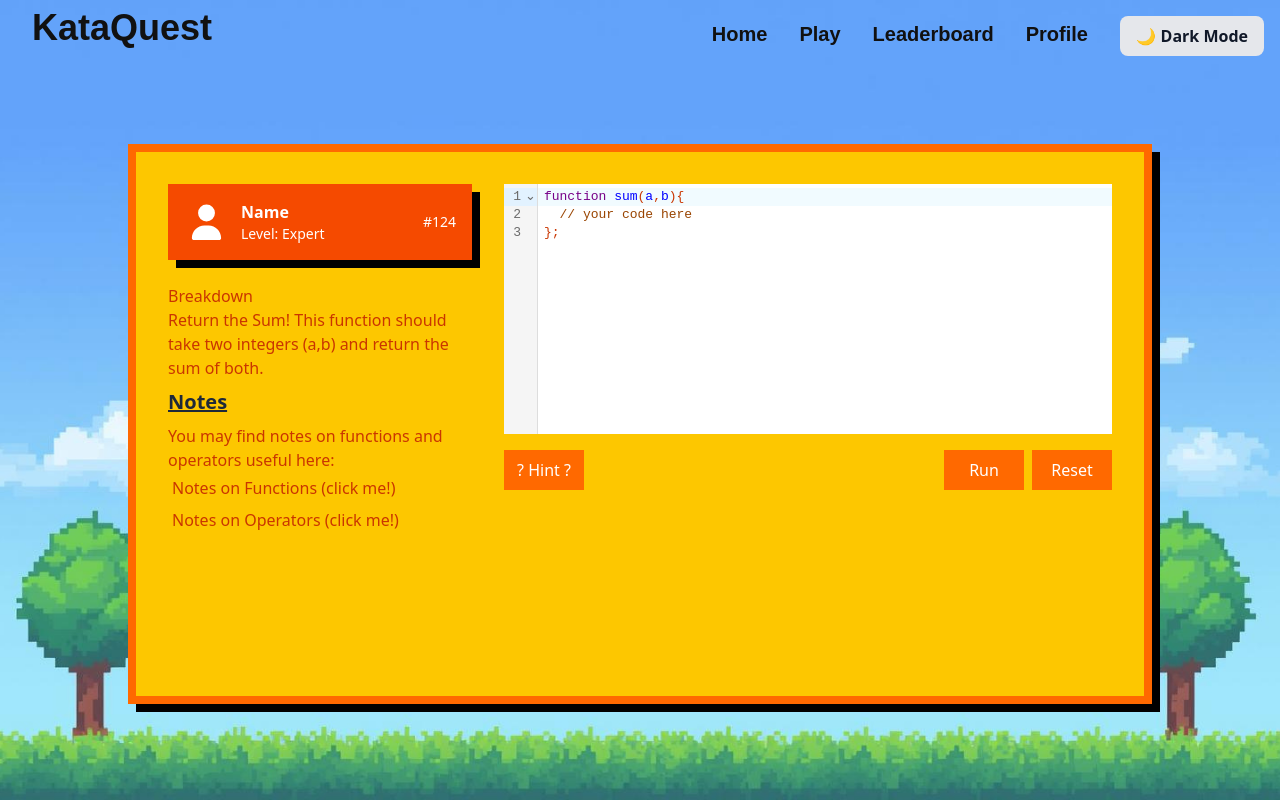
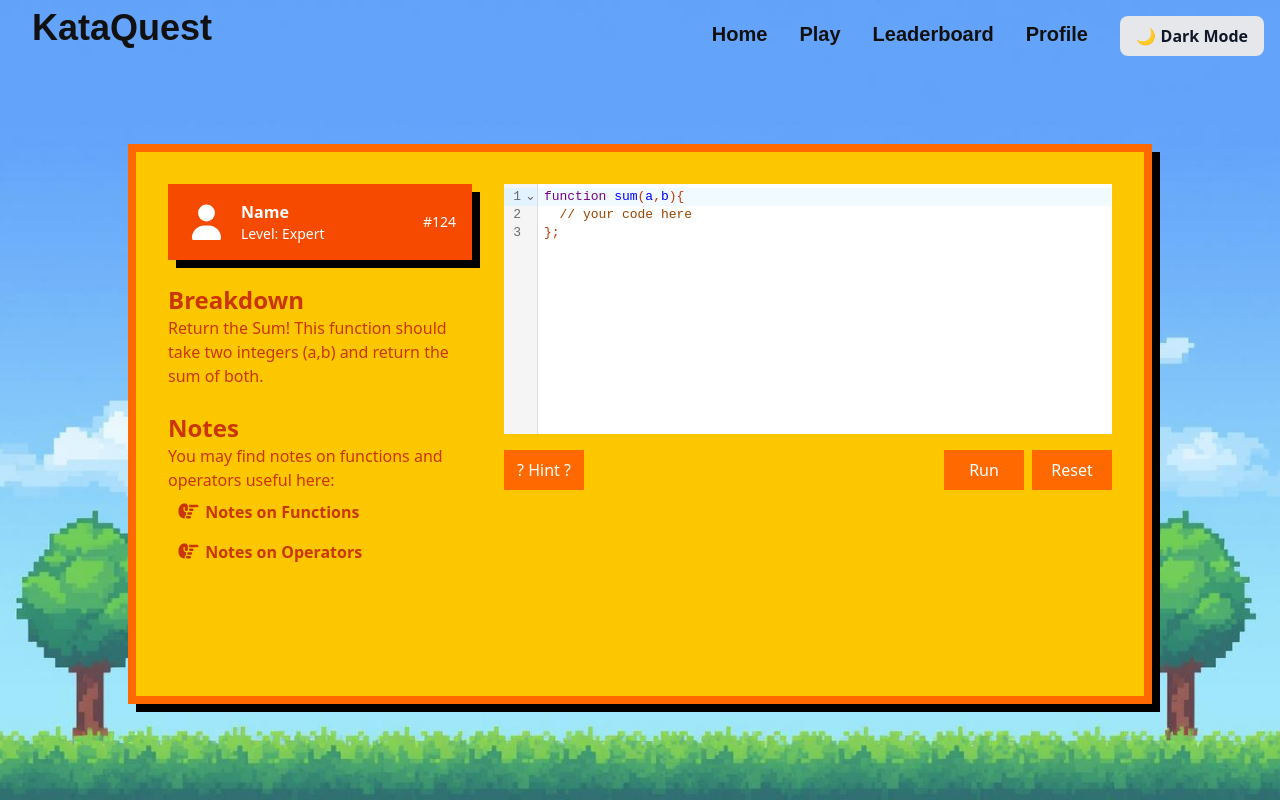
Before and after one commit to will-barnett99/code-game-frontend, a React (Vite) app: page /kata in a window 1280 px wide. Built offline with nearby package versions, Linux system fonts and the light colour scheme.

Commit message:
add styling on text-box

```diff
--- a/src/components/textbox-comps/kata-description.jsx
+++ b/src/components/textbox-comps/kata-description.jsx
@@ -1,10 +1,13 @@
-function KataDescription () {
-    return (
-       <section>
-            <h3>Breakdown</h3>
-            <p>Return the Sum! This function should take two integers (a,b) and return the sum of both.</p>
-        </section>
-    )
+function KataDescription() {
+  return (
+    <section className="mt-6">
+      <h3 className="text-2xl font-bold">Breakdown</h3>
+      <p>
+        Return the Sum! This function should take two integers (a,b) and return
+        the sum of both.
+      </p>
+    </section>
+  );
 }
 
-export default KataDescription
+export default KataDescription;
--- a/src/components/textbox-comps/relative-notes.jsx
+++ b/src/components/textbox-comps/relative-notes.jsx
@@ -1,15 +1,30 @@
-function RelativeNotes () {
-    return (
-        <section>
-            <h3 class="text-xl font-semibold text-gray-800 mb-2 pt-2 text-decoration-line: underline">Notes</h3>
-            <p>You may find notes on functions and operators useful here:</p>
-                <ul>
-                    <li class="p-1"><a href="https://developer.mozilla.org/en-US/docs/Web/JavaScript/Guide/Functions">Notes on Functions (click me!)</a></li>
-                    <li class="p-1"><a href="https://developer.mozilla.org/en-US/docs/Web/JavaScript/Reference/Operators">Notes on Operators (click me!)</a></li>
-                </ul>
+import { FontAwesomeIcon } from "@fortawesome/react-fontawesome";
+import {
+  faHandPointRight,
+  faArrowRight,
+} from "@fortawesome/free-solid-svg-icons";
 
-        </section>
-    )
+function RelativeNotes() {
+  return (
+    <section>
+      <h3 className="text-2xl font-bold mt-6">Notes</h3>
+      <p>You may find notes on functions and operators useful here:</p>
+      <ul>
+        <li class="font-bold p-2">
+          <a href="https://developer.mozilla.org/en-US/docs/Web/JavaScript/Guide/Functions">
+            <FontAwesomeIcon className="text-[20px]" icon={faHandPointRight} />{" "}
+            Notes on Functions
+          </a>
+        </li>
+        <li class="font-bold p-2">
+          <a href="https://developer.mozilla.org/en-US/docs/Web/JavaScript/Reference/Operators">
+            <FontAwesomeIcon className="text-[20px]" icon={faHandPointRight} />{" "}
+            Notes on Operators
+          </a>
+        </li>
+      </ul>
+    </section>
+  );
 }
 
 export default RelativeNotes;
```
